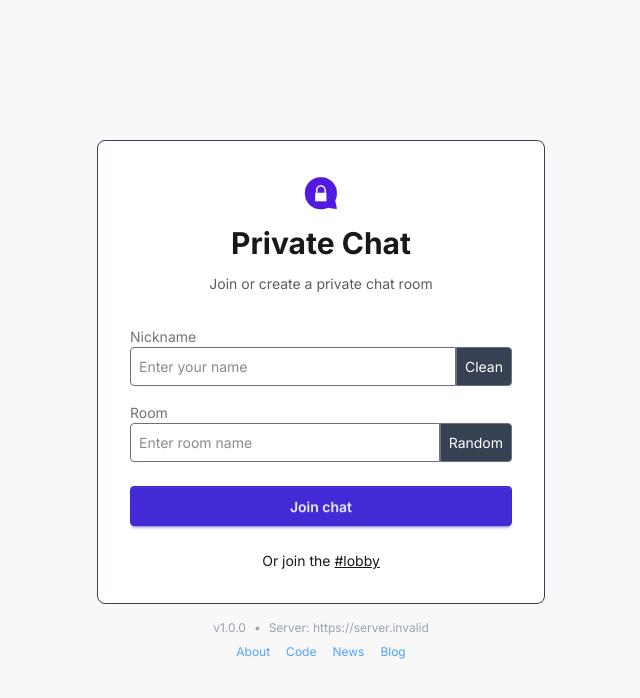
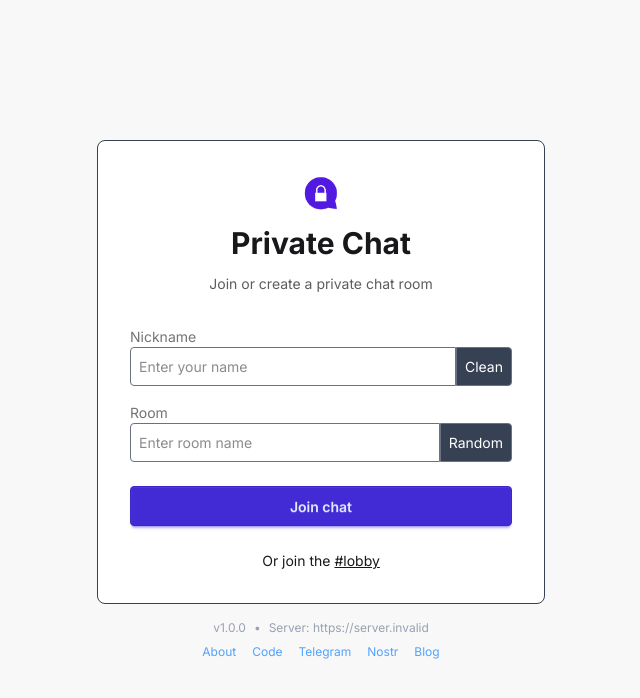
Before and after one commit to CarlosLugones/private-chat-frontend, a Next.js app: page / in a window 1280 px wide. Shown: the top 698 px of the page, without its empty margins (319-959 px from the left). Built offline with nearby package versions, Linux system fonts and the light colour scheme; no server answers.

Commit message:
perf: updated socials

```diff
--- a/app/page.js
+++ b/app/page.js
@@ -152,7 +152,10 @@ export default function Home() {
             Code
           </a>
           <a href="https://t.me/PrivateChatUpdates" target="_blank">
-            News
+            Telegram
+          </a>
+          <a href="https://primal.net/p/nprofile1qqswgw5f64w4pyjesy39rq69n6n8ey29dzh9rhprxlpwf3auhsu6qmg3zaq84" target="_blank">
+            Nostr
           </a>
           <a href="https://teletype.in/@privatechat" target="_blank">
             Blog
```
